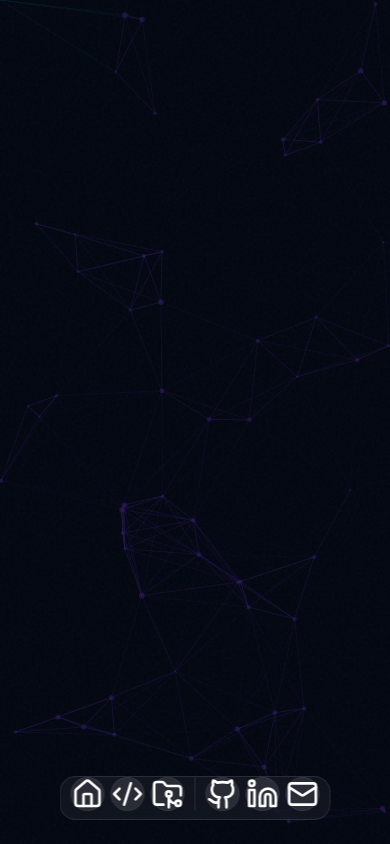
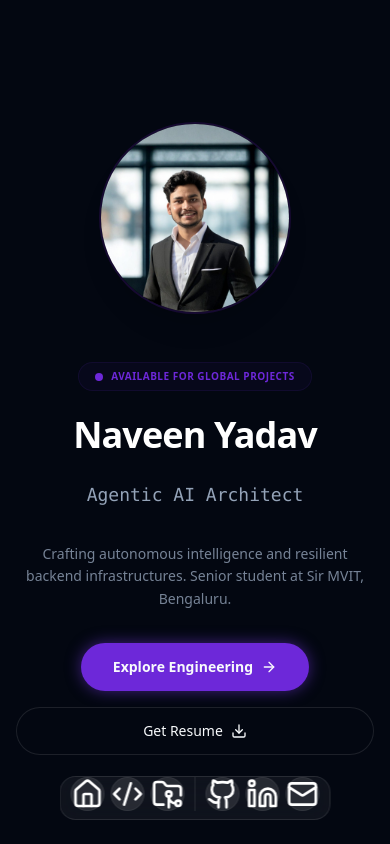
Before and after one commit to naveen18112003/My_Portfolio, a Next.js app: page / in a window 390 px wide. Shown: the top 844 px of the page. Built offline with nearby package versions, Linux system fonts and the light colour scheme.

Commit message:
Performance: Mobile-first 60FPS architecture and zero-CLS audit

```diff
--- a/src/app/globals.css
+++ b/src/app/globals.css
@@ -74,7 +74,43 @@
     @apply border-border;
   }
 
+  html {
+    scroll-behavior: smooth;
+    overflow-x: hidden;
+  }
+
   body {
     @apply bg-background text-foreground;
+    overflow-x: hidden;
+    -webkit-font-smoothing: antialiased;
+    -moz-osx-font-smoothing: grayscale;
+  }
+
+  @media (prefers-reduced-motion: reduce) {
+    html {
+      scroll-behavior: auto;
+    }
   }
 }
+
+.fade-in-on-load {
+  opacity: 0;
+  animation: fadeIn 0.8s ease-out forwards;
+  will-change: opacity, transform;
+}
+
+@keyframes fadeIn {
+  from {
+    opacity: 0;
+    transform: translateY(10px);
+  }
+
+  to {
+    opacity: 1;
+    transform: translateY(0);
+  }
+}
+
+.container-custom {
+  @apply container mx-auto px-4 md:px-6 max-w-7xl;
+}
--- a/src/app/layout.tsx
+++ b/src/app/layout.tsx
@@ -52,13 +52,17 @@ export default function RootLayout({
 }>) {
   return (
     <html lang="en" className="dark">
-      <body className={cn(inter.variable, spaceGrotesk.variable, "font-sans antialiased bg-background text-foreground overflow-x-hidden lg:cursor-none")}>
-        <CustomCursor />
+      <body className={cn(inter.variable, spaceGrotesk.variable, "font-sans antialiased bg-background text-foreground overflow-x-hidden lg:cursor-none select-none md:select-auto")}>
+        <div className="hidden lg:block">
+          <CustomCursor />
+        </div>
         <SoundProvider>
           <ChatProvider>
             <SmoothScroll>
               <Preloader />
-              <NoiseOverlay />
+              <div className="hidden lg:block">
+                <NoiseOverlay />
+              </div>
               <CommandMenu />
               <AiStatusBadge />
               {children}
--- a/src/components/sections/experience.tsx
+++ b/src/components/sections/experience.tsx
@@ -10,46 +10,28 @@ export function Experience() {
     return (
         <section id="experience" className="py-24 relative overflow-hidden bg-black/40">
             <div className="container-custom">
-                <TracingBeam className="px-4">
                 <div className="max-w-3xl mx-auto antialiased pt-4 relative">
 
                     {/* Introduction */}
-                        <div className="mb-12">
-                            <m.h2
-                                initial={{ opacity: 0, x: -10 }}
-                                whileInView={{ opacity: 1, x: 0 }}
-                                viewport={{ once: true }}
-                                transition={{ duration: 0.5 }}
-                                className="text-3xl md:text-5xl font-bold font-space-grotesk mb-6 flex items-center gap-3 text-white will-change-[transform,opacity]"
-                            >
+                    <div className="mb-12 fade-in-on-load">
+                        <h2 className="text-3xl md:text-5xl font-bold font-space-grotesk mb-6 flex items-center gap-3 text-white">
                             <BookOpen className="text-primary w-8 h-8 md:w-10 md:h-10" /> Career Journey
-                            </m.h2>
+                        </h2>
                     </div>
 
                     {/* Education */}
-                        <m.div
-                            initial={{ opacity: 0, y: 10 }}
-                            whileInView={{ opacity: 1, y: 0 }}
-                            viewport={{ once: true }}
-                            className="mb-12 relative pl-8 border-l border-primary/20 will-change-transform"
-                        >
+                    <div className="mb-12 relative pl-8 border-l border-primary/20 fade-in-on-load [animation-delay:100ms]">
                         <div className="absolute left-0 top-1.5 w-3 h-3 -translate-x-[6px] bg-primary rounded-full ring-4 ring-primary/10" />
                         <h3 className="text-xl md:text-2xl font-bold mb-1 text-white">Bachelor of Engineering</h3>
                         <div className="text-primary text-sm font-semibold mb-2">Sir MVIT, Bengaluru • 2022 - 2026</div>
                         <div className="text-muted-foreground/80 text-sm md:text-base space-y-2 max-w-xl">
                             <p>CSE (IoT and Cybersecurity with Blockchain Technology)</p>
-                                <p className="font-mono text-secondary-foreground bg-secondary/10 inline-block px-2 py-0.5 rounded">Current CGPA: 8.5</p>
+                            <p className="font-mono text-secondary-foreground bg-secondary/10 inline-block px-2 py-0.5 rounded text-xs">Current CGPA: 8.5</p>
                         </div>
-                        </m.div>
+                    </div>
 
                     {/* Certifications */}
-                        <m.div
-                            initial={{ opacity: 0, y: 10 }}
-                            whileInView={{ opacity: 1, y: 0 }}
-                            viewport={{ once: true }}
-                            transition={{ delay: 0.1 }}
-                            className="mb-12 relative pl-8 border-l border-secondary/20 will-change-transform"
-                        >
+                    <div className="mb-12 relative pl-8 border-l border-secondary/20 fade-in-on-load [animation-delay:200ms]">
                         <div className="absolute left-0 top-1.5 w-3 h-3 -translate-x-[6px] bg-secondary rounded-full ring-4 ring-secondary/10" />
                         <h3 className="text-xl md:text-2xl font-bold mb-4 flex items-center gap-2 text-white">
                             <Award className="w-5 h-5 text-secondary" /> Expert Credentials
@@ -68,38 +50,31 @@ export function Experience() {
                                 </li>
                             ))}
                         </ul>
-                        </m.div>
+                    </div>
 
                     {/* Achievements */}
-                        <m.div
-                            initial={{ opacity: 0, y: 10 }}
-                            whileInView={{ opacity: 1, y: 0 }}
-                            viewport={{ once: true }}
-                            transition={{ delay: 0.2 }}
-                            className="mb-12 relative pl-8 border-l border-yellow-500/20 will-change-transform"
-                        >
+                    <div className="mb-12 relative pl-8 border-l border-yellow-500/20 fade-in-on-load [animation-delay:300ms]">
                         <div className="absolute left-0 top-1.5 w-3 h-3 -translate-x-[6px] bg-yellow-500 rounded-full ring-4 ring-yellow-500/10" />
                         <h3 className="text-xl md:text-2xl font-bold mb-6 flex items-center gap-2 text-white">
                             <Trophy className="w-5 h-5 text-yellow-500" /> Professional Milestones
                         </h3>
 
-                            <div className="grid grid-cols-2 sm:grid-cols-4 gap-4">
+                        <div className="grid grid-cols-2 sm:grid-cols-4 gap-4 text-center">
                             {[
                                 { label: "DSA Problems", val: "200+" },
                                 { label: "National Hackathon", val: "Top 64" },
                                 { label: "YouTube Audience", val: "1.2K+" },
                                 { label: "Leadership", val: "NCC Cadet" },
                             ].map((item, i) => (
-                                    <div key={i} className="bg-white/[0.03] border border-white/5 p-4 rounded-2xl text-center group hover:border-yellow-500/30 transition-colors">
+                                <div key={i} className="bg-white/[0.03] border border-white/5 p-4 rounded-2xl group hover:border-yellow-500/30 transition-colors">
                                     <div className="text-xl md:text-2xl font-black text-white mb-1">{item.val}</div>
                                     <div className="text-[10px] uppercase tracking-wider text-muted-foreground group-hover:text-yellow-500/70 transition-colors">{item.label}</div>
                                 </div>
                             ))}
                         </div>
-                        </m.div>
+                    </div>
 
                 </div>
-                </TracingBeam>
             </div>
         </section>
     );
--- a/src/components/sections/hero.tsx
+++ b/src/components/sections/hero.tsx
@@ -17,40 +17,76 @@ import { AgentTerminal } from "@/components/ui/agent-terminal";
 export function Hero() {
     return (
         <section className="relative min-h-[100dvh] flex items-center justify-center overflow-hidden pt-20 pb-12">
+            {/* Desktop Only: Neural Network */}
+            <div className="hidden lg:block absolute inset-0">
                 <NeuralNetwork />
+            </div>
+
             <div className="container-custom relative z-10">
                 <div className="flex flex-col lg:flex-row items-center justify-between gap-12 lg:gap-8">
 
-                    {/* Visual Pillar (First on Mobile for better engagement) */}
+                    {/* Visual Pillar - Centered for Mobile */}
+                    <div className="w-full lg:flex-1 flex justify-center order-first lg:order-last fade-in-on-load lg:animate-none">
                         <m.div
                             initial={{ opacity: 0, scale: 0.9 }}
                             animate={{ opacity: 1, scale: 1 }}
                             transition={{ duration: 0.8, ease: "easeOut" }}
-                        className="w-full lg:flex-1 flex justify-center order-first lg:order-last will-change-transform"
+                            className="relative hidden lg:block will-change-transform"
                         >
-                        <div className="relative w-48 h-48 sm:w-64 sm:h-64 lg:w-[400px] lg:h-[400px] group">
-                            <div className="absolute inset-0 bg-gradient-to-tr from-primary to-secondary rounded-full blur-[40px] lg:blur-[60px] opacity-20 group-hover:opacity-40 transition-opacity duration-700 animate-pulse" />
+                            <div className="relative w-[400px] h-[400px] group">
+                                <div className="absolute inset-0 bg-gradient-to-tr from-primary to-secondary rounded-full blur-[60px] opacity-20 group-hover:opacity-40 transition-opacity duration-700 animate-pulse" />
                                 <div className="relative w-full h-full rounded-full border-2 border-white/10 overflow-hidden bg-black/60 shadow-2xl">
                                     <Image
                                         src="/profile.png"
                                         alt="Naveen"
                                         fill
-                                    className="object-cover object-top transition-transform duration-1000 group-hover:scale-105 lg:scale-125"
+                                        className="object-cover object-top transition-transform duration-1000 group-hover:scale-105 scale-125"
                                         priority
-                                    sizes="(max-width: 768px) 192px, 400px"
+                                        sizes="400px"
                                     />
                                 </div>
                             </div>
                         </m.div>
 
+                        {/* Mobile Only: Static Image to avoid Framer blurs/lag */}
+                        <div className="lg:hidden relative w-48 h-48 sm:w-64 sm:h-64 rounded-full border-2 border-primary/20 overflow-hidden bg-black/60 shadow-xl">
+                            <Image
+                                src="/profile.png"
+                                alt="Naveen"
+                                fill
+                                className="object-cover object-top"
+                                priority
+                                sizes="(max-width: 768px) 192px, 256px"
+                            />
+                        </div>
+                    </div>
+
                     {/* Content Pillar */}
+                    <div className="w-full lg:flex-1 text-center lg:text-left fade-in-on-load [animation-delay:200ms]">
                         <m.div
                             initial={{ opacity: 0, y: 30 }}
                             animate={{ opacity: 1, y: 0 }}
                             transition={{ duration: 0.8, delay: 0.1 }}
-                        className="w-full lg:flex-1 text-center lg:text-left will-change-[transform,opacity]"
+                            className="hidden lg:block will-change-[transform,opacity]"
                         >
-                        <div className="mb-6 inline-flex items-center gap-2 px-4 py-1.5 rounded-full border border-primary/20 bg-primary/5 text-primary text-xs font-semibold uppercase tracking-wider">
+                            <ContentBody />
+                        </m.div>
+
+                        {/* Mobile Only: Simple Content */}
+                        <div className="lg:hidden">
+                            <ContentBody mobile />
+                        </div>
+                    </div>
+
+                </div>
+            </div>
+        </section>
+    );
+}
+
+const ContentBody = ({ mobile = false }: { mobile?: boolean }) => (
+    <>
+        <div className="mb-6 inline-flex items-center gap-2 px-4 py-1.5 rounded-full border border-primary/10 bg-primary/5 text-primary text-[10px] sm:text-xs font-semibold uppercase tracking-wider mx-auto lg:mx-0">
             <span className="relative flex h-2 w-2">
                 <span className="animate-ping absolute inline-flex h-full w-full rounded-full bg-primary opacity-50"></span>
                 <span className="relative inline-flex rounded-full h-2 w-2 bg-primary"></span>
@@ -59,51 +95,51 @@ export function Hero() {
         </div>
 
         <h1 className="text-4xl sm:text-5xl lg:text-7xl font-bold font-space-grotesk tracking-tight mb-4 text-white leading-[1.1]">
+            {mobile ? "Naveen Yadav" : (
+                <>
                     <HackerText text="Naveen" className="text-white" /> {" "}
                     <span className="text-secondary">Yadav</span>
+                </>
+            )}
         </h1>
 
         <div className="text-lg sm:text-xl lg:text-2xl text-muted-foreground mb-6 font-mono h-12 flex items-center justify-center lg:justify-start">
+            {mobile ? "Agentic AI Architect" : (
                 <Typewriter
                     options={{
                         strings: [
                             "Agentic AI Architect",
                             "Enterprise RAG Specialist",
-                                        "Revenue Intelligence System Builder",
+                            "Revenue Intelligence Builder",
                             "Backend Security Expert",
                         ],
                         autoStart: true,
                         loop: true,
                         delay: 40,
-                                    deleteSpeed: 30,
                     }}
                 />
+            )}
         </div>
 
-                        <p className="text-base sm:text-lg text-muted-foreground/80 mb-8 max-w-xl mx-auto lg:mx-0 leading-relaxed">
-                            Crafting autonomous intelligence and resilient backend infrastructures. Senior student at Sir MVIT, Bengaluru, specializing in IoT & Cybersecurity.
+        <p className="text-sm sm:text-base lg:text-lg text-muted-foreground/80 mb-8 max-w-xl mx-auto lg:mx-0 leading-relaxed">
+            Crafting autonomous intelligence and resilient backend infrastructures. Senior student at Sir MVIT, Bengaluru.
         </p>
 
-                        <div className="hidden sm:block">
+        <div className="hidden lg:block mb-8">
             <AgentTerminal />
         </div>
 
-                        <div className="flex flex-col sm:flex-row items-center gap-4 justify-center lg:justify-start mt-10">
+        <div className="flex flex-col sm:flex-row items-center gap-4 justify-center lg:justify-start">
             <Link href="#projects">
-                                <Button size="lg" className="w-full sm:w-auto h-12 px-8 bg-primary hover:bg-primary/90 rounded-full font-bold">
+                <Button size="lg" className="w-full sm:w-auto h-12 px-8 bg-primary hover:bg-primary/90 rounded-full font-bold text-sm">
                     Explore Engineering <ArrowRight className="ml-2 w-4 h-4" />
                 </Button>
             </Link>
-                            <a href="/resume.pdf" download>
-                                <Button variant="outline" size="lg" className="w-full sm:w-auto h-12 px-8 border-white/10 hover:bg-white/5 rounded-full">
+            <a href="/resume.pdf" download className="w-full sm:w-auto">
+                <Button variant="outline" size="lg" className="w-full sm:w-auto h-12 px-8 border-white/10 hover:bg-white/5 rounded-full text-sm">
                     Get Resume <Download className="ml-2 w-4 h-4" />
                 </Button>
             </a>
         </div>
-                    </m.div>
-
-                </div>
-            </div>
-        </section>
+    </>
 );
-}
--- a/src/components/sections/skills.tsx
+++ b/src/components/sections/skills.tsx
@@ -16,18 +16,27 @@ interface BentoItemProps {
 }
 
 const BentoItem = ({ title, description, icon, skills, className, delay = 0 }: BentoItemProps) => (
+    <div className={cn("fade-in-on-load lg:animate-none", className)} style={{ animationDelay: `${delay}s` }}>
         <m.div
             initial={{ opacity: 0, scale: 0.98 }}
             whileInView={{ opacity: 1, scale: 1 }}
             viewport={{ once: true, margin: "-50px" }}
             transition={{ duration: 0.5, delay, ease: "easeOut" }}
-        className={cn(
-            "group relative overflow-hidden rounded-3xl border border-white/5 bg-white/[0.03] backdrop-blur-md transition-all hover:border-primary/40 will-change-transform",
-            className
-        )}
+            className="hidden lg:block h-full will-change-transform"
         >
-        <div className="relative z-10 p-6 h-full flex flex-col items-start gap-4">
-            <div className="inline-flex items-center justify-center rounded-2xl bg-primary/5 p-3 text-primary group-hover:scale-110 transition-transform duration-500 border border-primary/10">
+            <BentoItemContent title={title} description={description} icon={icon} skills={skills} />
+        </m.div>
+
+        {/* Mobile static version */}
+        <div className="lg:hidden h-full rounded-3xl border border-white/5 bg-white/[0.03] backdrop-blur-md">
+            <BentoItemContent title={title} description={description} icon={icon} skills={skills} />
+        </div>
+    </div>
+);
+
+const BentoItemContent = ({ title, description, icon, skills }: Omit<BentoItemProps, 'className' | 'delay'>) => (
+    <div className="relative z-10 p-6 h-full flex flex-col items-start gap-4 group-hover:border-primary/40 transition-all duration-300">
+        <div className="inline-flex items-center justify-center rounded-2xl bg-primary/5 p-3 text-primary lg:group-hover:scale-110 transition-transform duration-500 border border-primary/10">
             {icon}
         </div>
 
@@ -38,13 +47,12 @@ const BentoItem = ({ title, description, icon, skills, className, delay = 0 }: B
 
         <div className="flex flex-wrap gap-2 mt-auto">
             {skills.map(skill => (
-                    <Badge key={skill} variant="outline" className="text-[10px] bg-black/50 border-white/5 hover:border-primary/50 hover:text-primary transition-colors py-0.5">
+                <Badge key={skill} variant="outline" className="text-[10px] bg-black/50 border-white/5 py-0.5">
                     {skill}
                 </Badge>
             ))}
         </div>
     </div>
-    </m.div>
 );
 
 const FloatingIcon = ({ icon, delay, x, y }: { icon: React.ReactNode, delay: number, x: string, y: string }) => (
```
Also changed, not shown: src/components/sections/projects.tsx (+68 -40 lines), .eslintrc.json (added). Lines whose indentation alone changed are shown as unchanged.
